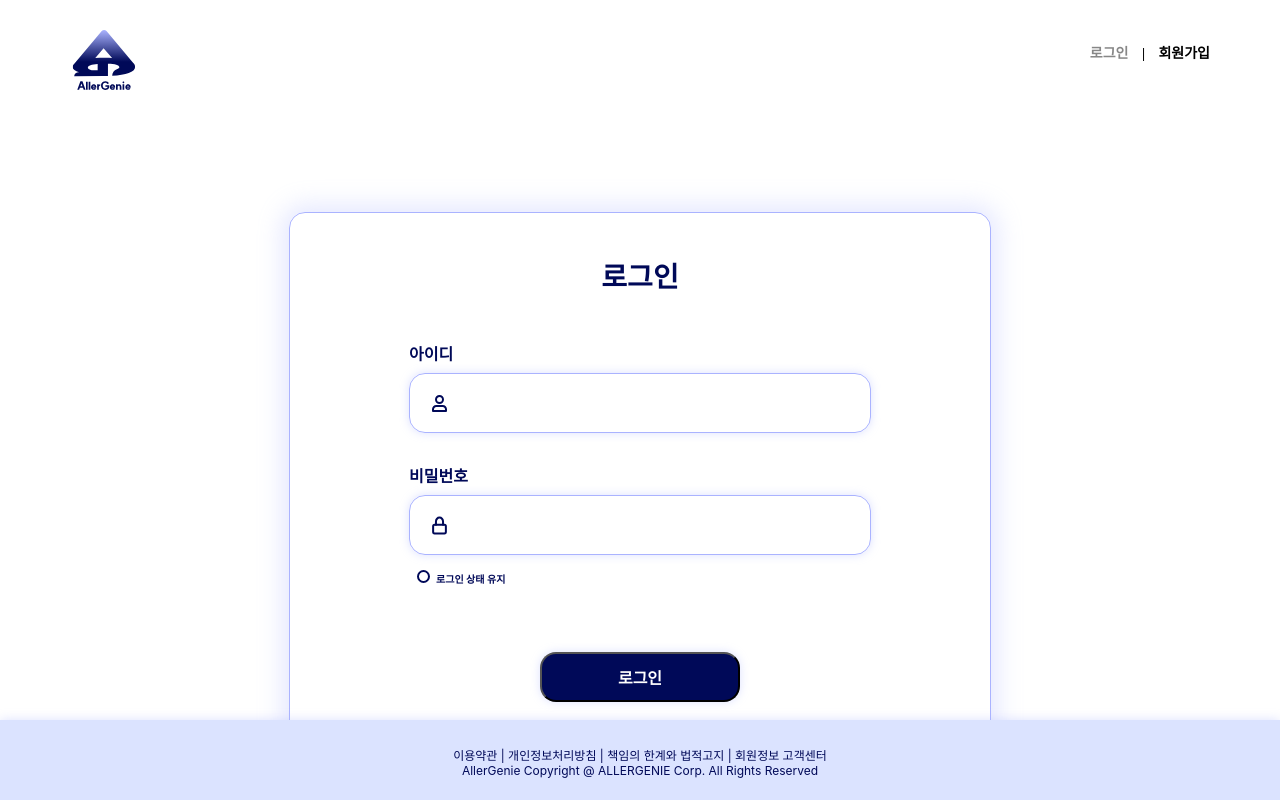
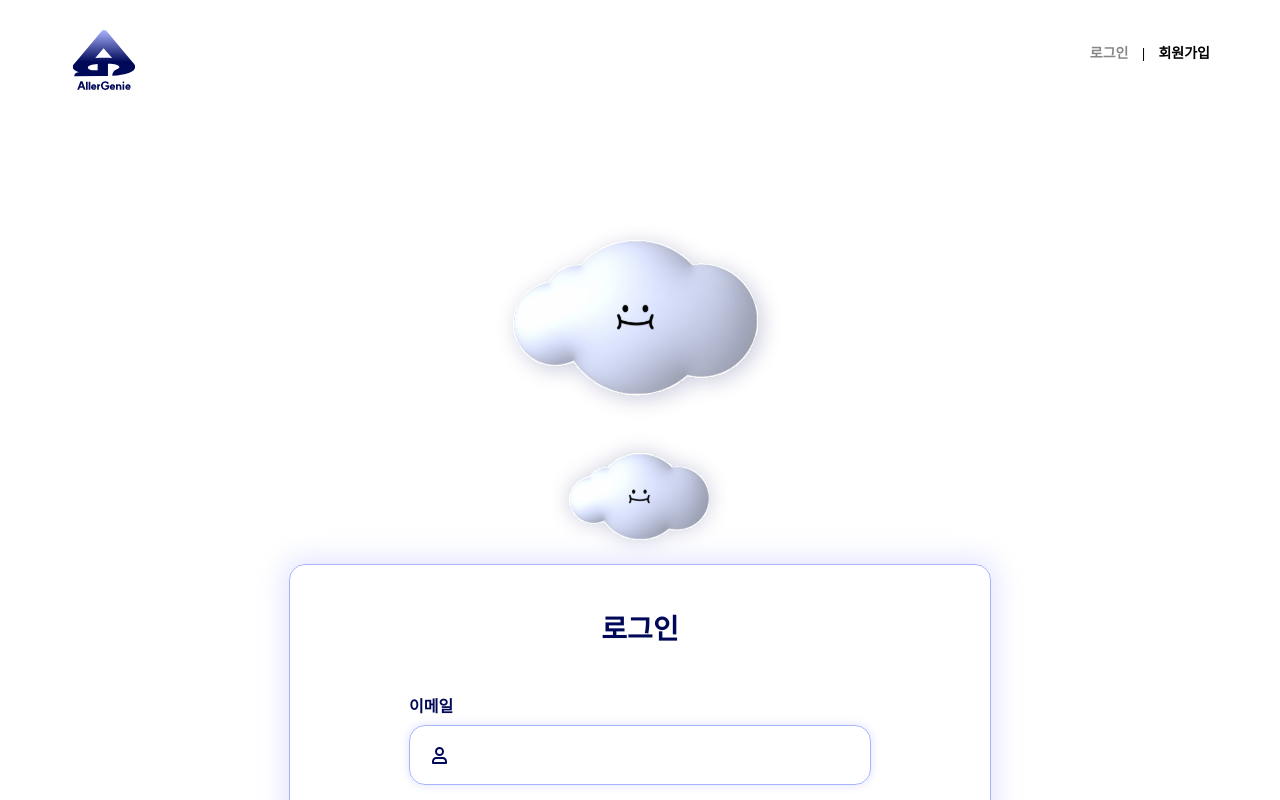
Before and after one commit to 9oormthon-univ/TEAM_3_2, a React (Create React App) app in the folder front/: page /login in a window 1280 px wide. Shown: the top 800 px of the page. Built offline with nearby package versions, Linux system fonts and the light colour scheme; a web font is replaced by a local one.

Commit message:
[feat] LoginPage 수정

```diff
--- a/front/src/components/LoginPage.js
+++ b/front/src/components/LoginPage.js
@@ -2,19 +2,20 @@ import React, { useState } from "react";
 import { useNavigate } from "react-router-dom";
 import handleLogin from "../service/LoginService";
 import Logo from "../module/Logo";
+import Footer from "../module/Footer";
 import ID_Icon from "../img/id-icon.svg";
 import PW_Icon from "../img/pw-icon.svg";
-import Footer from "../module/Footer";
-
+import {ReactComponent as GoormBig} from "../img/goorm-login.svg";
+import {ReactComponent as GoormSmall} from "../img/goorm-login-small.svg";
 
 const LoginPage = ({ onLogin }) => {
-  const [username, setUsername] = useState(""); // 아이디 상태
+  const [email, setUsername] = useState(""); // 아이디 상태
   const [password, setPassword] = useState(""); // 비밀번호 상태
   const [isChecked, setIsChecked] = useState(false); //로그인 유지 체크 여부
   const navigate = useNavigate(); // react-router-dom의 useNavigate 훅
 
   const handleLoginClick = () => {
-    handleLogin(username, password, onLogin, navigate);
+    handleLogin(email, password, onLogin, navigate);
   };
 
   const handleCheckbox = (event) => {
@@ -32,20 +33,22 @@ const LoginPage = ({ onLogin }) => {
         <span>로그인</span> | 회원가입
       </nav>
       <main className="LoginPage-main">
+        <GoormBig className="LoginPage-goorm1" />
+        <GoormSmall className="LoginPage-goorm2" />
         <article className="loginBox">
           <div className="loginBox-title">
             로그인
           </div>
           <section>
             <div className="loginBox-contents">
-              아이디
+              이메일
             </div>
             <div className="login-tf">
               <img src={ID_Icon}></img>
               <input
                 type="text"
                 placeholder=" "
-                value={username}
+                value={email}
                 onChange={(e) => setUsername(e.target.value)}
               />
             </div>
@@ -84,7 +87,7 @@ const LoginPage = ({ onLogin }) => {
           </span>
         </article>
       </main>
-      <Footer footerTop={"calc(100vh - 80px)"}/>
+      <Footer footerTop={"904px"}/>
     </div>
   );
 };
--- a/front/src/service/LoginService.js
+++ b/front/src/service/LoginService.js
@@ -1,9 +1,9 @@
 import axios from "axios";
 
-const handleLogin = async (username, password, onLogin, navigate) => {
+const handleLogin = async (email, password, onLogin, navigate) => {
   try {
     const response = await axios.post("http://localhost:8000/login", {
-      아이디: username,
+      아이디: email,
       비밀번호: password,
     });
     console.log("서버 응답 전문:", response);
```
Also changed, not shown: front/src/img/goorm-login-small.svg (added), front/src/img/goorm-login.svg (added).
